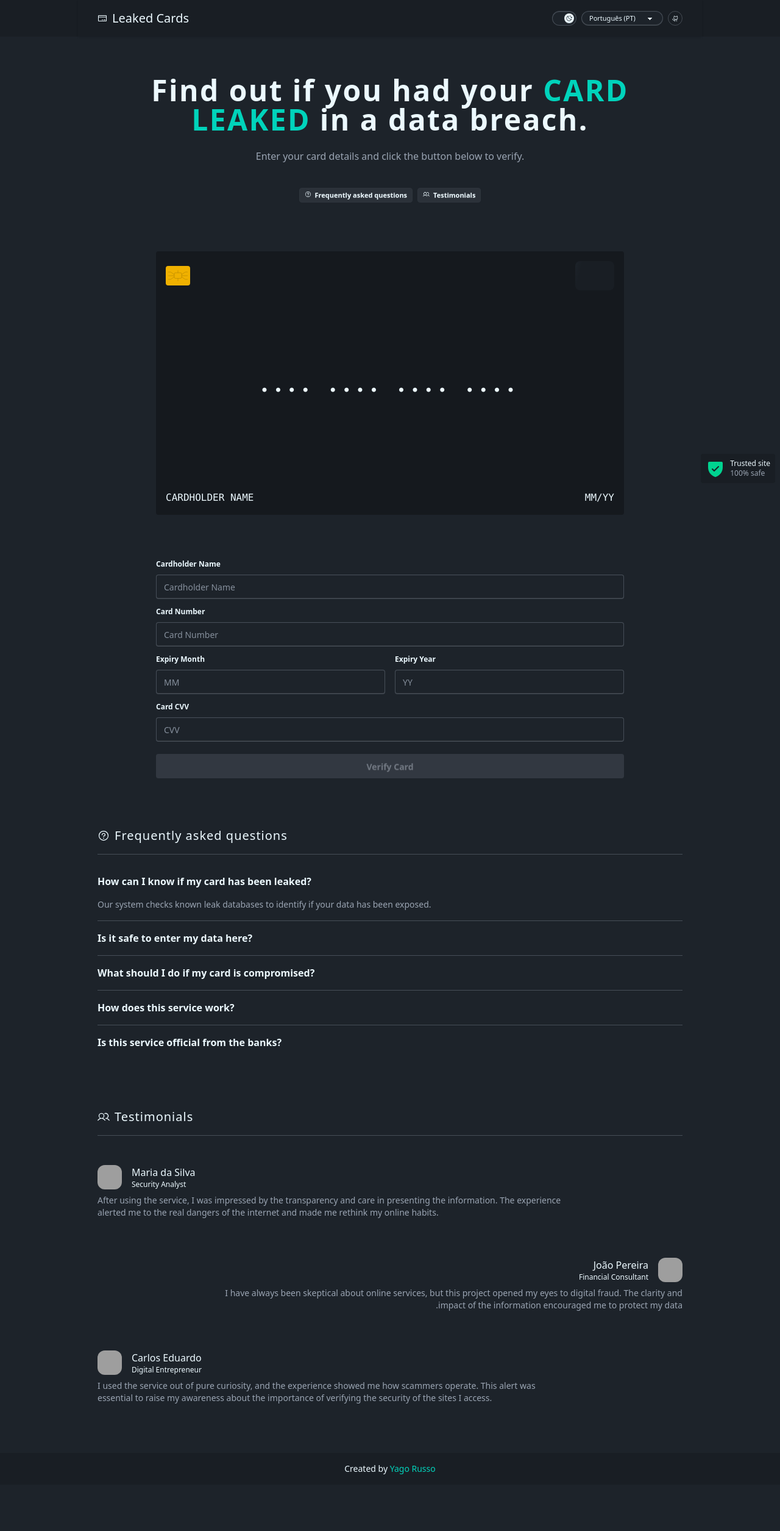
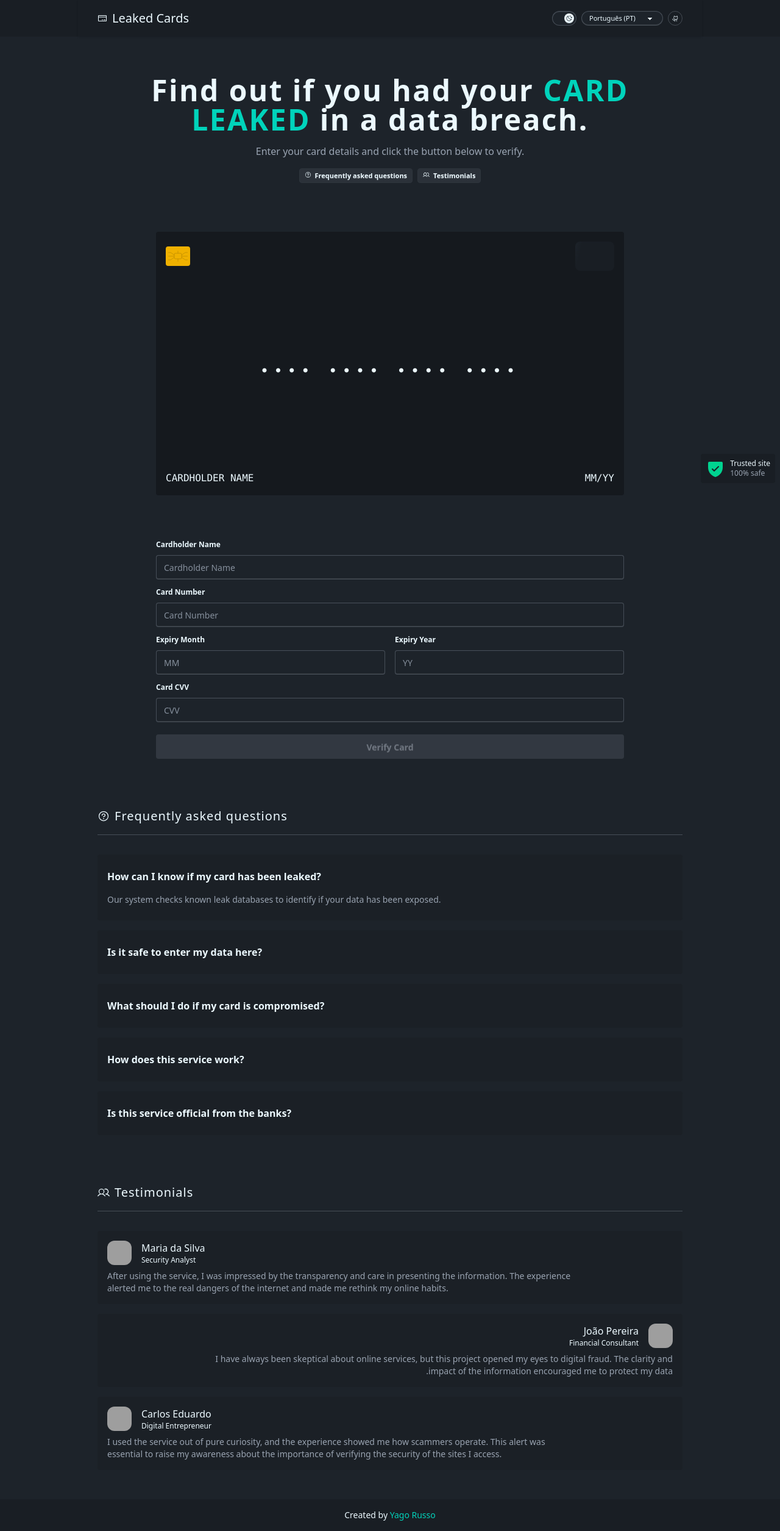
Before and after one commit to YaGRRusso/leaked-card, a React (Vite) app: page / in a window 1280 px wide. Shown: the whole page at 61% size. Before the commit the page ends 2434 px from the top, so only its background shows below. Built offline with nearby package versions, Linux system fonts and the light colour scheme; grey boxes are pictures that could not be loaded.

Commit message:
chore: better cards ui

```diff
--- a/src/components/common/faq.tsx
+++ b/src/components/common/faq.tsx
@@ -17,10 +17,10 @@ export const CommonFaq: FC<CommonFaqProps> = ({ faqs, className, ...rest }) => {
   const { t } = useTranslation()
 
   return (
-    <ul className={cn("flex w-full flex-col", className)} {...rest}>
+    <ul className={cn("flex w-full flex-col gap-4", className)} {...rest}>
       <CommonTitle to="/" hash="faq" icon={<Question />} title={t("faq")} />
       {faqs?.map((faq, index) => (
-        <li key={index} className="collapse rounded-none border-b border-base-content/20 last:border-none">
+        <li key={index} className="collapse rounded bg-base-200/60 px-4 py-2">
           <input type="radio" name="accordion" defaultChecked={index === 0} />
           <div className="collapse-title px-0 font-semibold">{faq.question}</div>
           <div className="collapse-content px-0 text-sm text-muted">{faq.answer}</div>
--- a/src/components/common/hero.tsx
+++ b/src/components/common/hero.tsx
@@ -1,5 +1,7 @@
 import { FC, HTMLAttributes } from "react"
 import { Trans } from "react-i18next"
+
+import { cn } from "@/utils/cn"
 
 export interface CommonHeroProps extends HTMLAttributes<HTMLDivElement> {
   title?: string
@@ -8,17 +10,12 @@ export interface CommonHeroProps extends HTMLAttributes<HTMLDivElement> {
 
 export const CommonHero: FC<CommonHeroProps> = ({ title, description, children, className, ...rest }) => {
   return (
-    <div className="hero" {...rest}>
+    <div className={cn("hero", className)} {...rest}>
       <div className="hero-content flex-col px-0 text-center">
-        <div className={className}>
-          <h1 className="text-4xl font-bold tracking-wider sm:text-5xl">
-            <Trans
-              i18nKey={title}
-              components={{ strong: <strong className="font-extrabold text-accent uppercase" /> }}
-            />
-          </h1>
-          {description && <p className="py-6 text-muted">{description}</p>}
-        </div>
+        <h1 className="text-4xl font-bold tracking-wider sm:text-5xl">
+          <Trans components={{ strong: <strong className="font-extrabold text-accent uppercase" /> }}>{title}</Trans>
+        </h1>
+        {description && <p className="text-muted">{description}</p>}
         {children}
       </div>
     </div>
--- a/src/components/common/testimonials.tsx
+++ b/src/components/common/testimonials.tsx
@@ -19,10 +19,14 @@ export const CommonTestimonials: FC<CommonTestimonialsProps> = ({ testimonials,
   const { t } = useTranslation()
 
   return (
-    <ul className={cn("flex w-full flex-col", className)} {...rest}>
+    <ul className={cn("flex w-full flex-col gap-4", className)} {...rest}>
       <CommonTitle to="/" hash="faq" icon={<Users />} title={t("testimonials")} />
       {testimonials?.map((testimonial, index) => (
-        <li key={index} className="flex flex-col gap-2 py-8 text-start" dir={index % 2 === 0 ? "ltr" : "rtl"}>
+        <li
+          key={index}
+          className="flex flex-col gap-2 rounded bg-base-200/60 p-4 text-start"
+          dir={index % 2 === 0 ? "ltr" : "rtl"}
+        >
           <div className="flex gap-4">
             <div className="avatar">
               <div className="w-10 rounded-xl">
```
